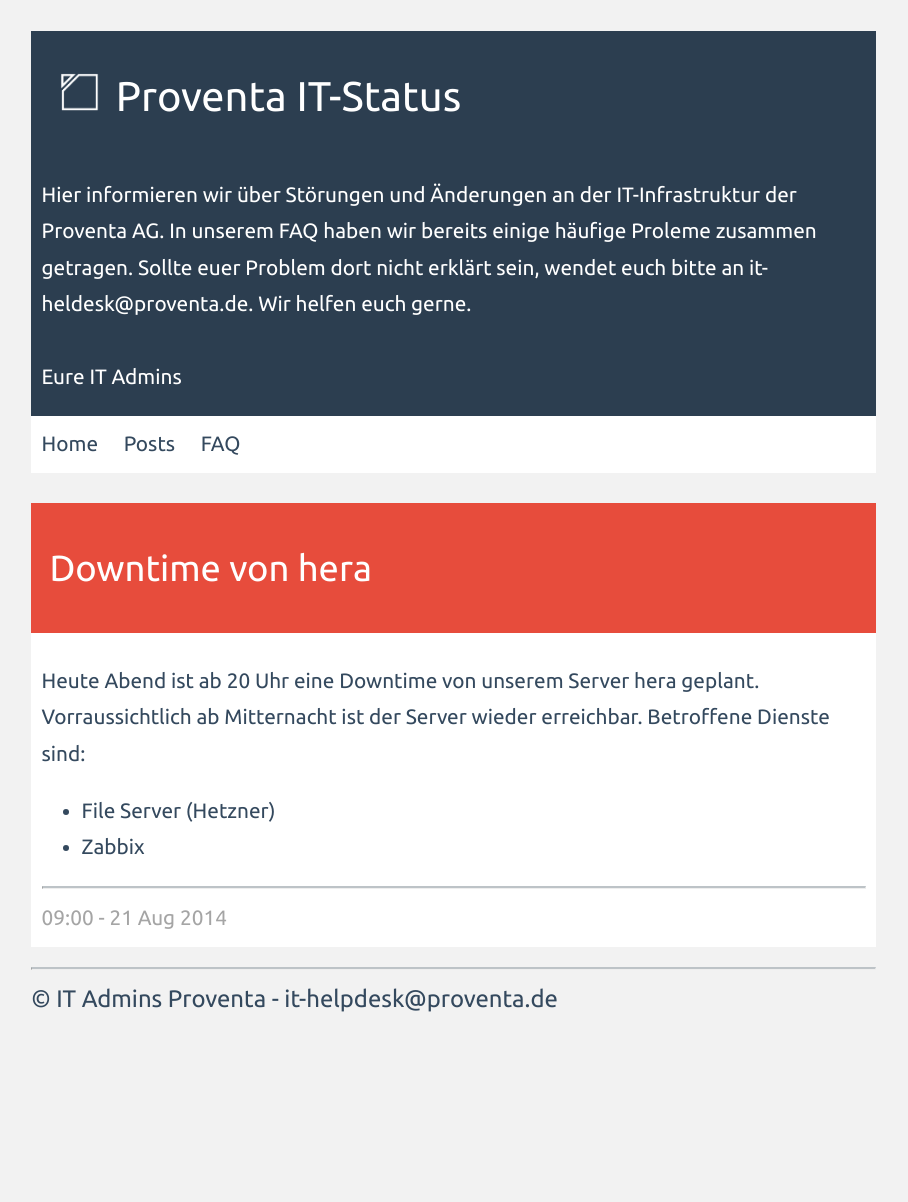
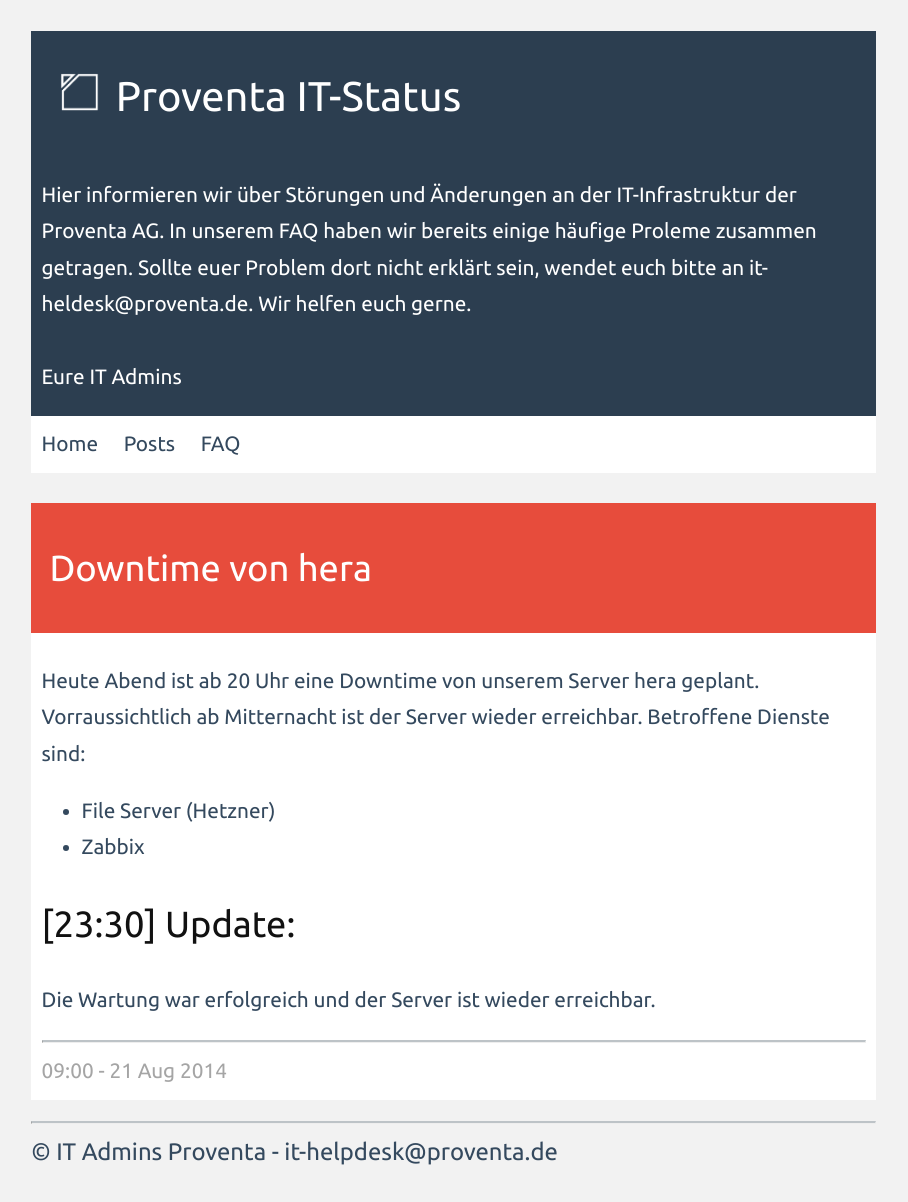
Before and after one commit to proventa/status, a Jekyll site: the page built from _posts/2014-08-21-Downtime-von-hera.markdown, in a window 1280 px wide. Shown: the whole page, without its empty margins (0-908 px from the left). Built offline with Jekyll 4.4.1, drawn with Linux system fonts in a browser that asks for light colours; before the commit the page ends 1048 px from its top, so only the background shows below that.

Commit message:
downtime hera: done

```diff
--- a/_posts/2014-08-21-Downtime-von-hera.markdown
+++ b/_posts/2014-08-21-Downtime-von-hera.markdown
@@ -2,10 +2,15 @@
 layout: post
 title:  "Downtime von hera"
 date:   2014-08-21 09:00:00
-categories: active
+categories: done
 ---
 
 Heute Abend ist ab 20 Uhr eine Downtime von unserem Server hera geplant. Vorraussichtlich ab Mitternacht ist der Server wieder erreichbar. Betroffene Dienste sind:
 
 * File Server (Hetzner)
 * Zabbix
+
+[23:30] Update:
+---------------
+
+Die Wartung war erfolgreich und der Server ist wieder erreichbar.
```
